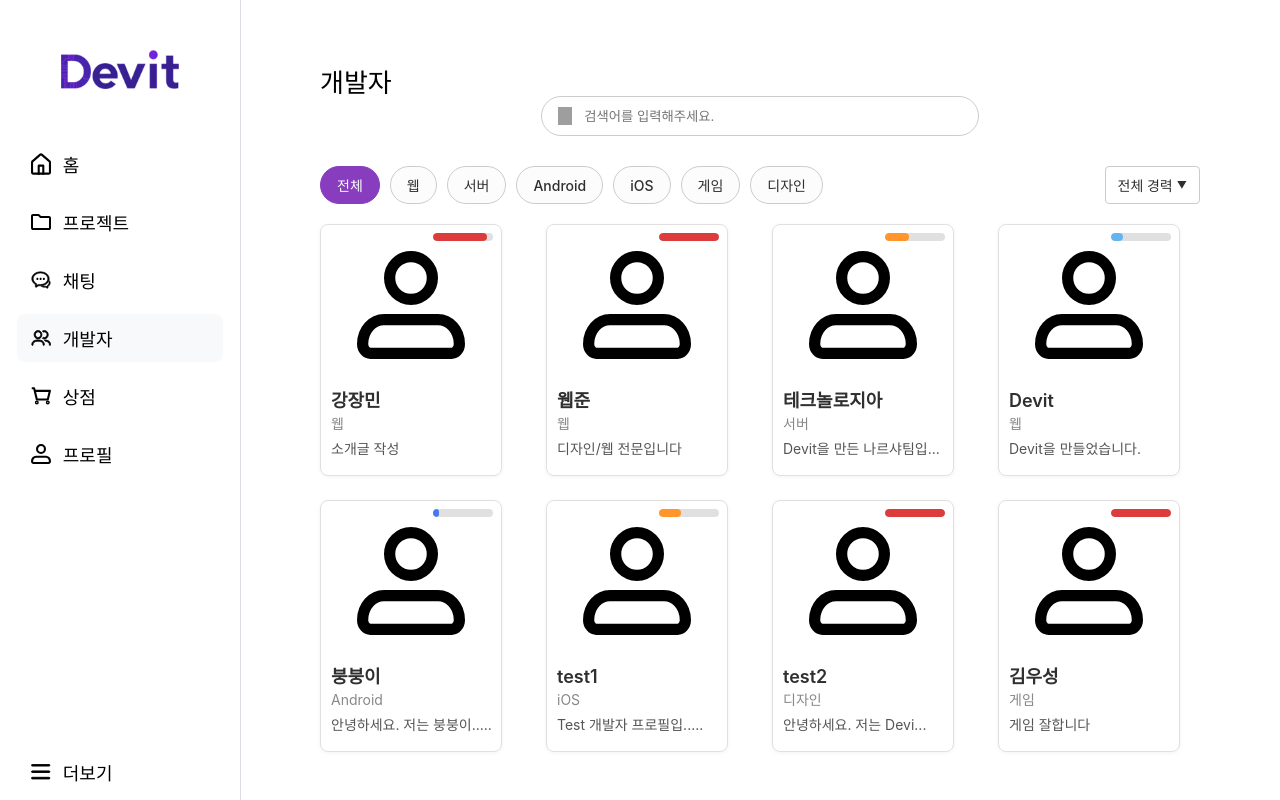
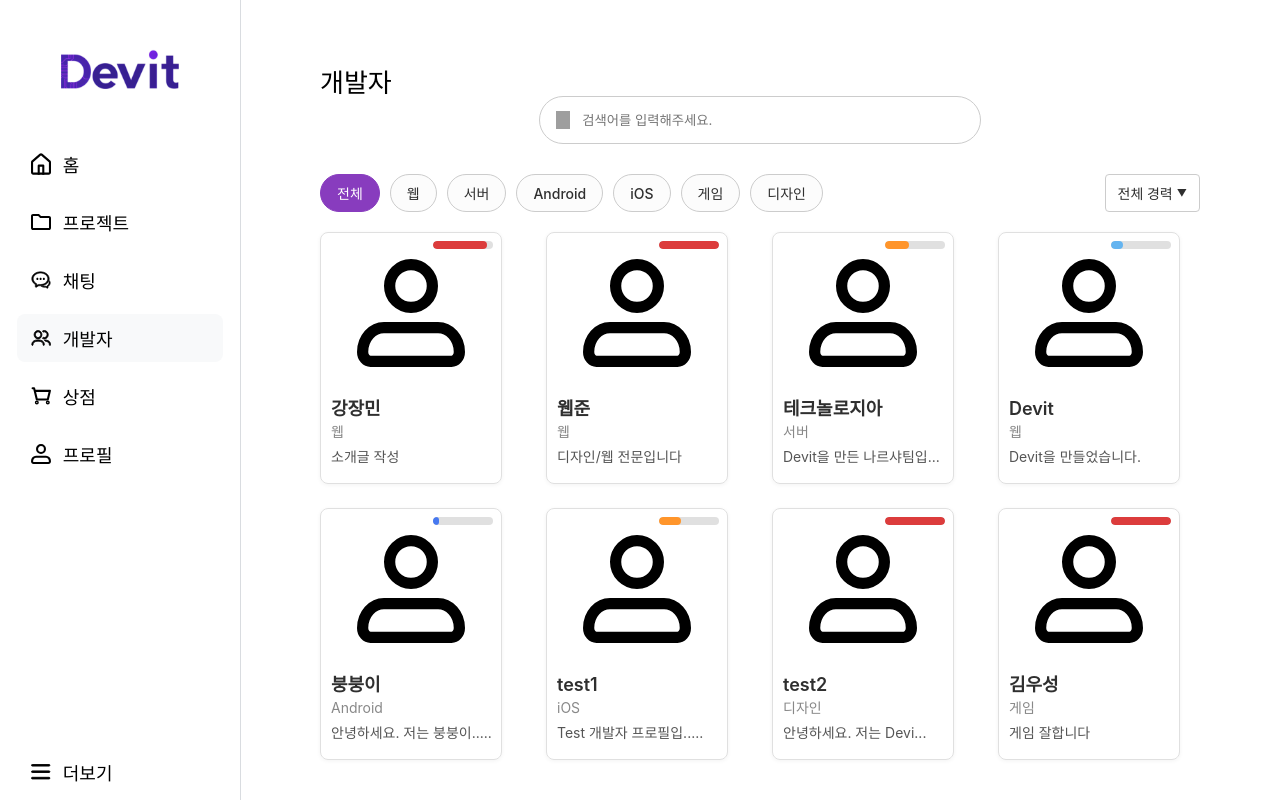
Before and after one commit to technologyaa/Devit-Web, a React (Vite) app: page /offer/dev in a window 1280 px wide. Built offline with nearby package versions, Linux system fonts and the light colour scheme; grey boxes are pictures that could not be loaded.

Commit message:
fix: 검색창 크기 넓힘

```diff
--- a/src/pages/developers/styles/developersPage.js
+++ b/src/pages/developers/styles/developersPage.js
@@ -38,7 +38,7 @@ export const DevText = styled.div`
 
 export const SearchBox = styled.div`
   display: flex;
-  padding: 10px;
+  padding: 14px;
   padding-left: 16px;
   border-radius: 24px;
   border: 1px solid #cccccc;
```
